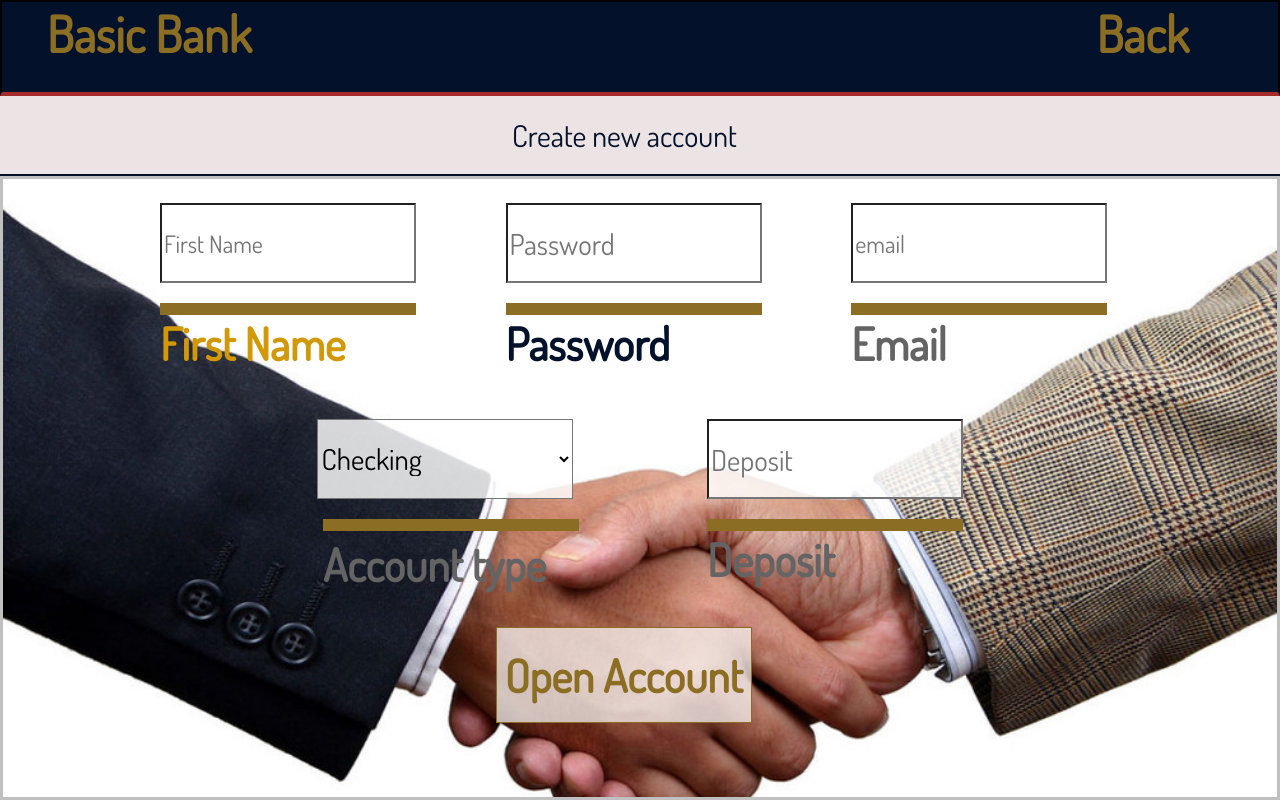
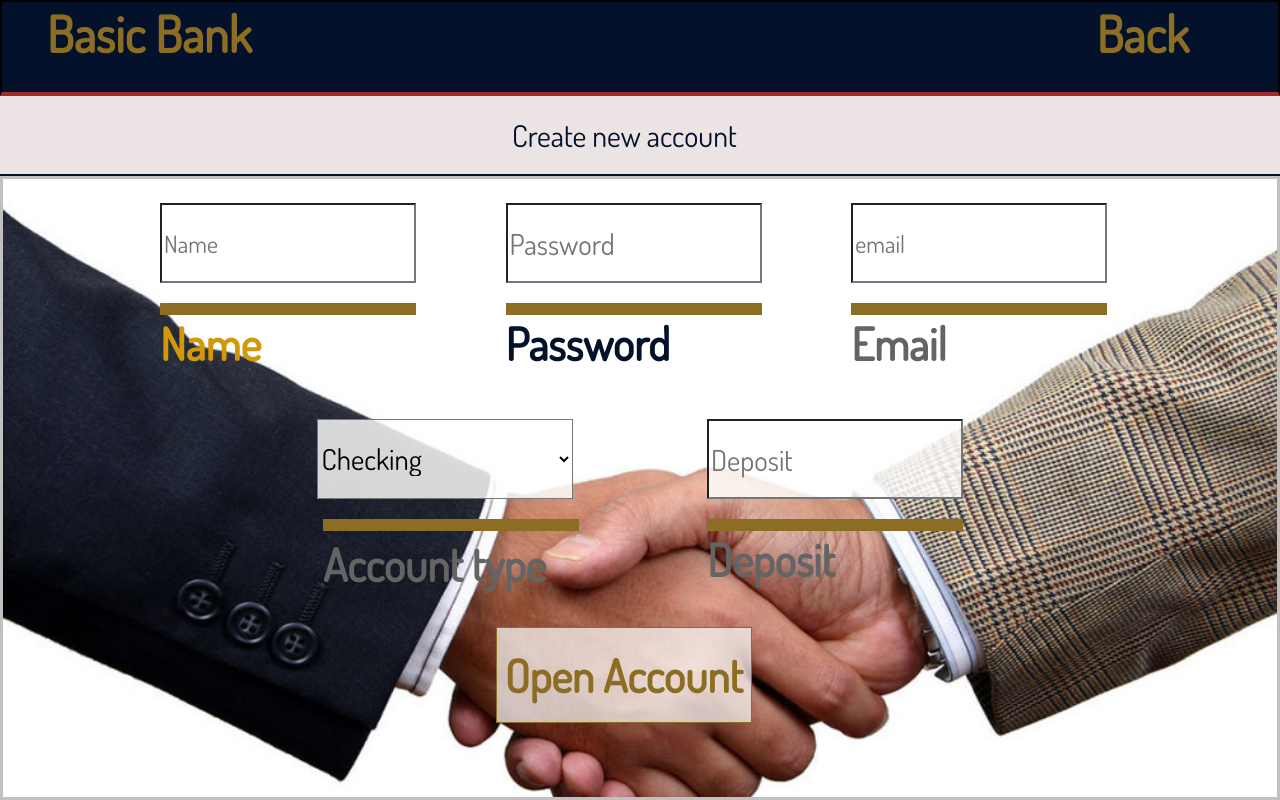
Before and after one commit to cyberstizz/basicbank, a React (Create React App) app: page /create in a window 1280 px wide. Shown: the top 800 px of the page. Built offline with nearby package versions, Linux system fonts and the light colour scheme; a web font is replaced by a local one.

Commit message:
changed first name to simply name

```diff
--- a/src/components/Create.js
+++ b/src/components/Create.js
@@ -108,9 +108,9 @@ const setDepositHandler = (e) => {
 
 
                 <div className="firstNameBlock">
-        <input placeholder="First Name" type="text" className="firstname"></input>
+        <input placeholder="Name" type="text" className="firstname"></input>
         <div className="decorativeLine"></div>
-        <p className="nameText">First Name</p>
+        <p className="nameText">Name</p>
 
                 </div>
 
```
